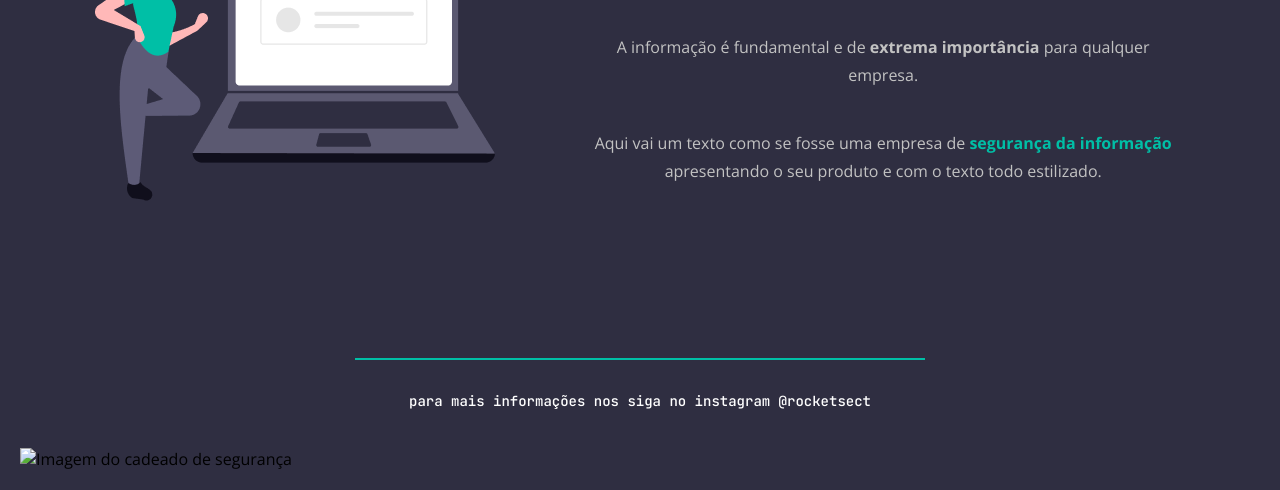
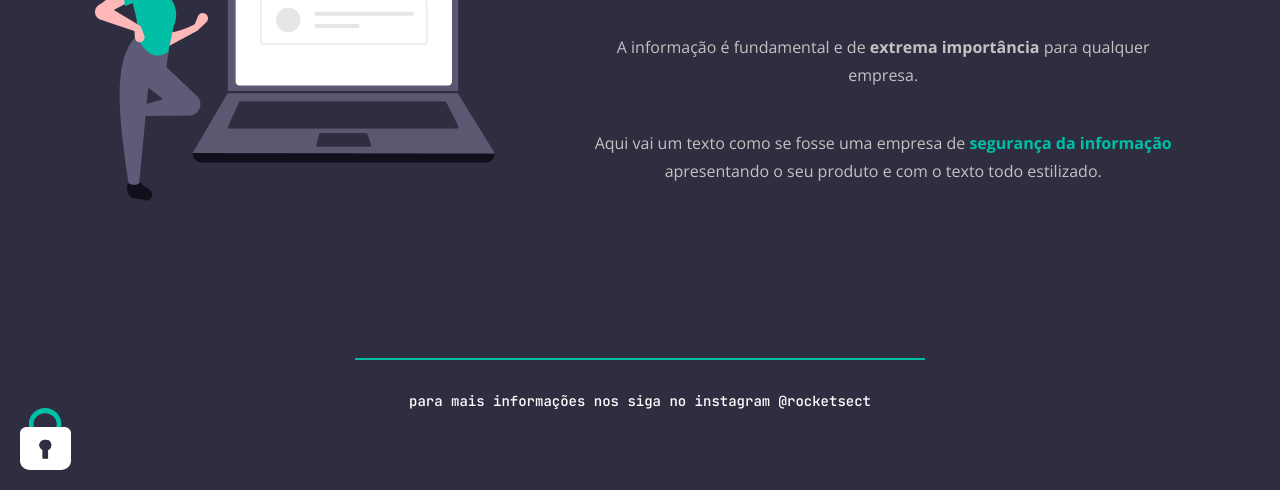
Before and after one commit to EricHSantiago/Rocketseat-Explorer-Desafio-Recriando-Layout, a plain HTML site: page index.html in a window 1280 px wide. Shown: the part 310-800 px from the top of the page. Drawn offline with nearby package versions, Linux system fonts and the light colour scheme; the site is published under a folder, as on GitHub Pages, so addresses that start at the root find nothing.

Commit message:
Update index.html

```diff
--- a/index.html
+++ b/index.html
@@ -69,7 +69,7 @@
       <!--- Fim do Rodapé --->
 
       <!--- Imagem Fixa canto inferior esquerdo --->
-      <img id="cadeado" src="/images/padlock.svg" alt="Imagem do cadeado de segurança">
+      <img id="cadeado" src="images/padlock.svg" alt="Imagem do cadeado de segurança">
     </div>
   </body>
 </html>
```
